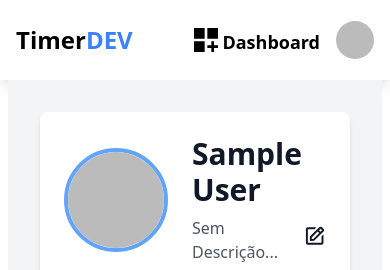
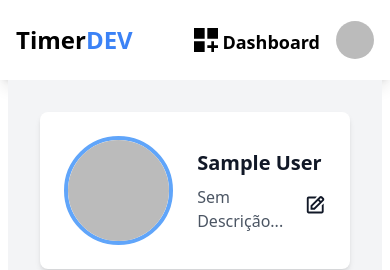
Before and after one commit to KaiD3v/timer-dev, a Next.js app: page /profile in a window 390 px wide. Shown: the top 270 px of the page. Built offline with nearby package versions, Linux system fonts and the light colour scheme; no server answers; the database is empty; sample sign-in values are in the browser's storage.

Commit message:
fix responsivity things

```diff
--- a/src/app/profile/page.tsx
+++ b/src/app/profile/page.tsx
@@ -40,12 +40,14 @@ export default async function ProfilePrivatePage() {
           className="rounded-full border-4 border-blue-400"
         />
         <div>
-          <h1 className="text-3xl font-bold">{session?.user?.name}</h1>
+          <h1 className="text-xl sm:text-3xl font-bold">
+            {session?.user?.name}
+          </h1>
           <div className="flex justify-between items-center">
             <p className="text-gray-600 mt-2">
               {userProfile?.description || "Sem Descrição..."}
             </p>
-            <BiEdit className="cursor-pointer hover:text-green-500" size={26}/>
+            <BiEdit className="cursor-pointer hover:text-green-500" size={26} />
           </div>
         </div>
       </article>
@@ -73,7 +75,7 @@ export default async function ProfilePrivatePage() {
         </div>
       </section>
 
-      <section className="bg-white p-8 rounded-lg shadow-md max-h-full">
+      <section className="bg-white p-8 rounded-lg overflow-auto shadow-md max-h-full">
         <h1 className="text-2xl font-bold mb-4">Projetos</h1>
         {userProjects.length > 0 ? (
           <table className="w-full text-left border-collapse">
@@ -88,7 +90,7 @@ export default async function ProfilePrivatePage() {
                 <th className="p-3 text-sm font-semibold text-gray-700">
                   Tempo Dedicado
                 </th>
-                <th className="p-3 text-sm font-semibold text-gray-700">
+                <th className="p-3 hidden sm:block  text-sm font-semibold text-gray-700">
                   Atualizado
                 </th>
               </tr>
@@ -103,10 +105,10 @@ export default async function ProfilePrivatePage() {
                   <td className="p-3 text-sm">
                     {project.category?.name || "Sem Categoria"}
                   </td>
-                  <td className="p-3 text-sm">
+                  <td className="p-3  text-sm">
                     {formatTime(project.timer || 0)}
                   </td>
-                  <td className="p-3 text-sm">
+                  <td className="p-3 text-sm hidden sm:block">
                     {new Date(project.updatedAt).toLocaleDateString()}
                   </td>
                 </tr>
```
